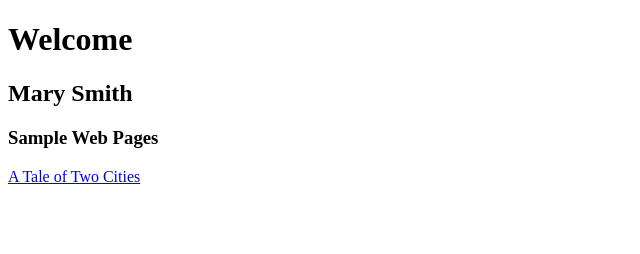
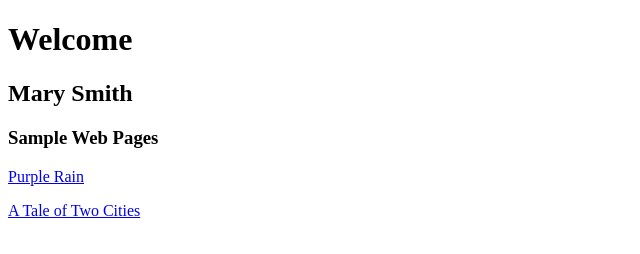
Before and after one commit to NewSouthEastSolutions/NewSouthEastSolutions.github.io, a plain HTML site: page index.html in a window 1280 px wide. Shown: the whole page, without its empty margins (0-640 px from the left). Drawn offline with Linux system fonts and the light colour scheme.

Commit message:
Update index.html

```diff
--- a/index.html
+++ b/index.html
@@ -15,6 +15,7 @@
     <h2>Mary Smith</h2>
 
     <h3>Sample Web Pages</h3>
-
+    <p><a href="exercises/page-2.html">Purple Rain</a></p>
+</body>
     <p><a href="exercises/page-1.html">A Tale of Two Cities</a></p>
 </body>
```
